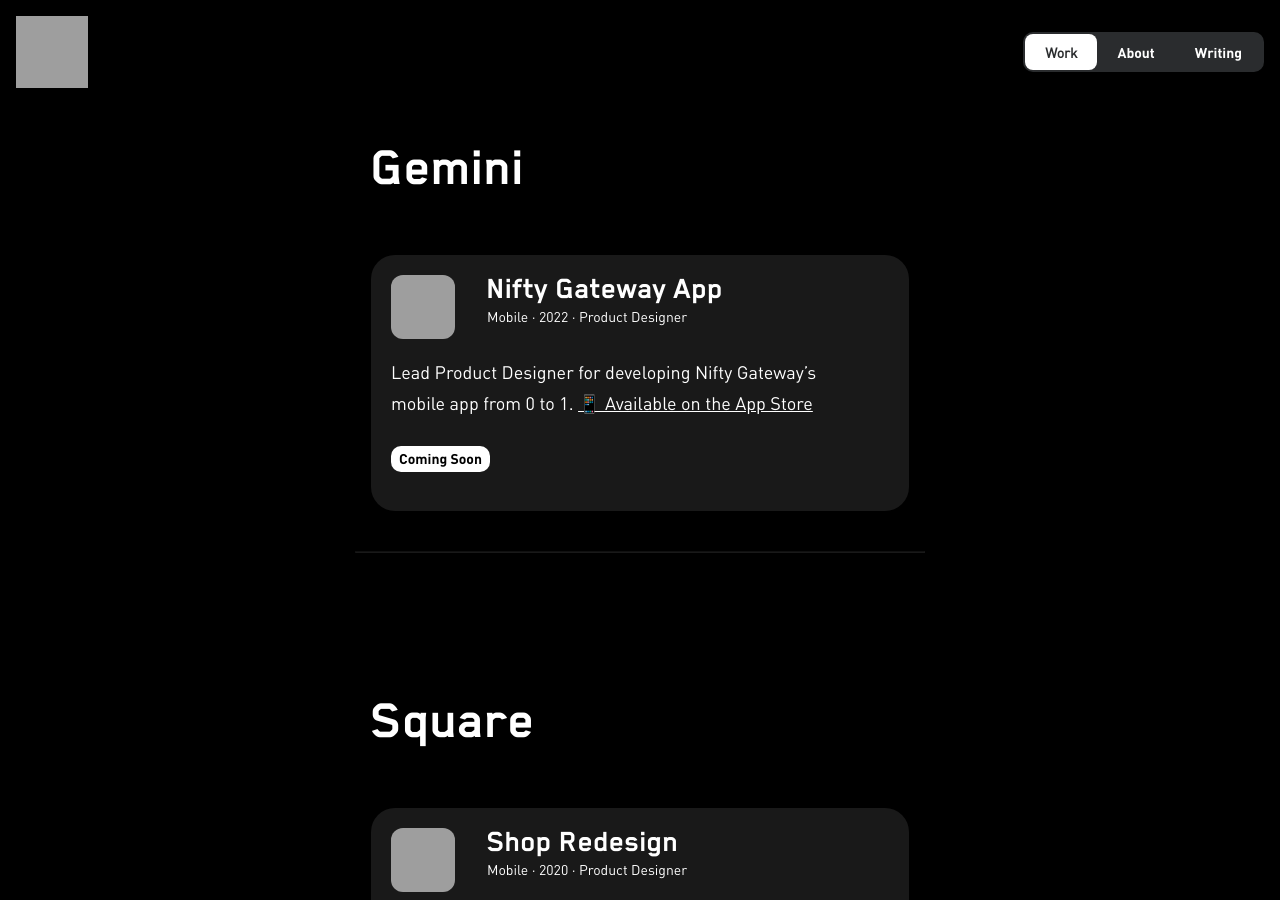
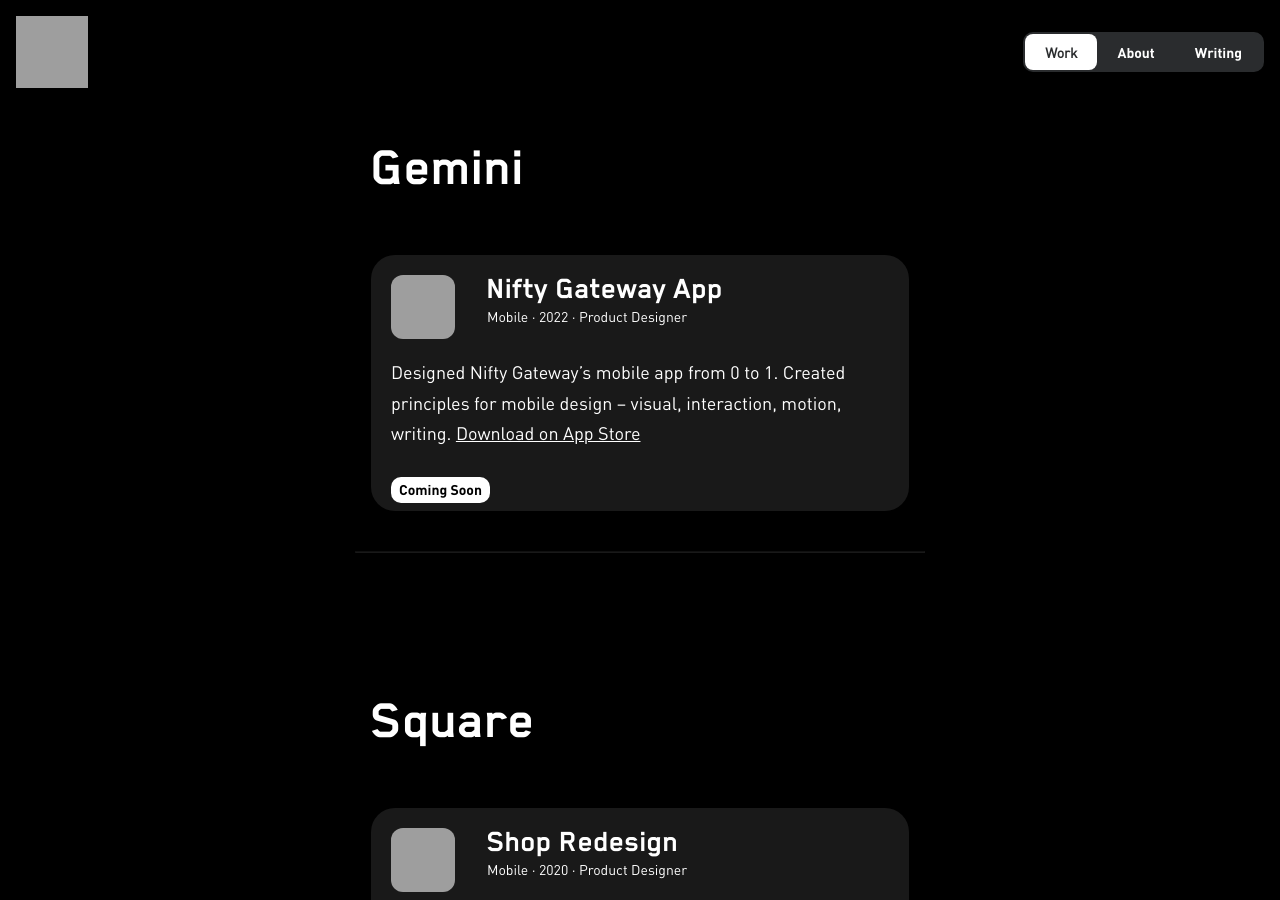
Before and after one commit to jotd/jotd-portfolio, a Jekyll site: the page work/index.html, which Jekyll copies as it is, in a window 1280 px wide and 900 px high, cut to the strip 0-900 px from the top of the window. Built offline with Jekyll 4.4.1, drawn with Linux system fonts in a browser that asks for light colours; grey boxes are pictures that could not be loaded.

Commit message:
Update index.html

```diff
--- a/work/index.html
+++ b/work/index.html
@@ -55,9 +55,10 @@
         <p class="title">Nifty Gateway App</p>
         <p class="work-metadata">Mobile · 2022 · Product Designer</p>
         <p class="blurb">
-          Lead Product Designer for developing Nifty Gateway’s mobile app from 0 to 1.
+          Designed Nifty Gateway’s mobile app from 0 to 1.
+          Created principles for mobile design – visual, interaction, motion, writing.
           <a href="https://apps.apple.com/mk/app/nifty-gateway/id1599792483">
-            📱 Available on the App Store
+            Download on App Store
           </a>
         </p>
          <a href="">
```
